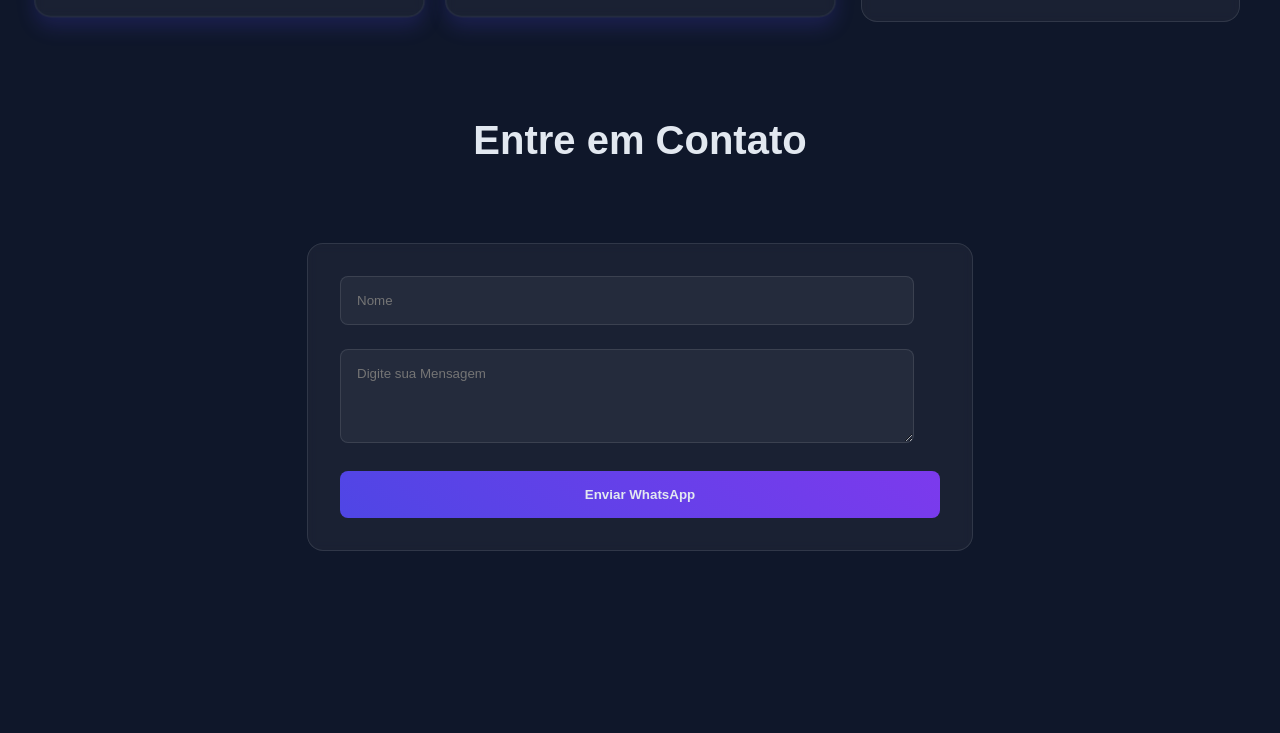
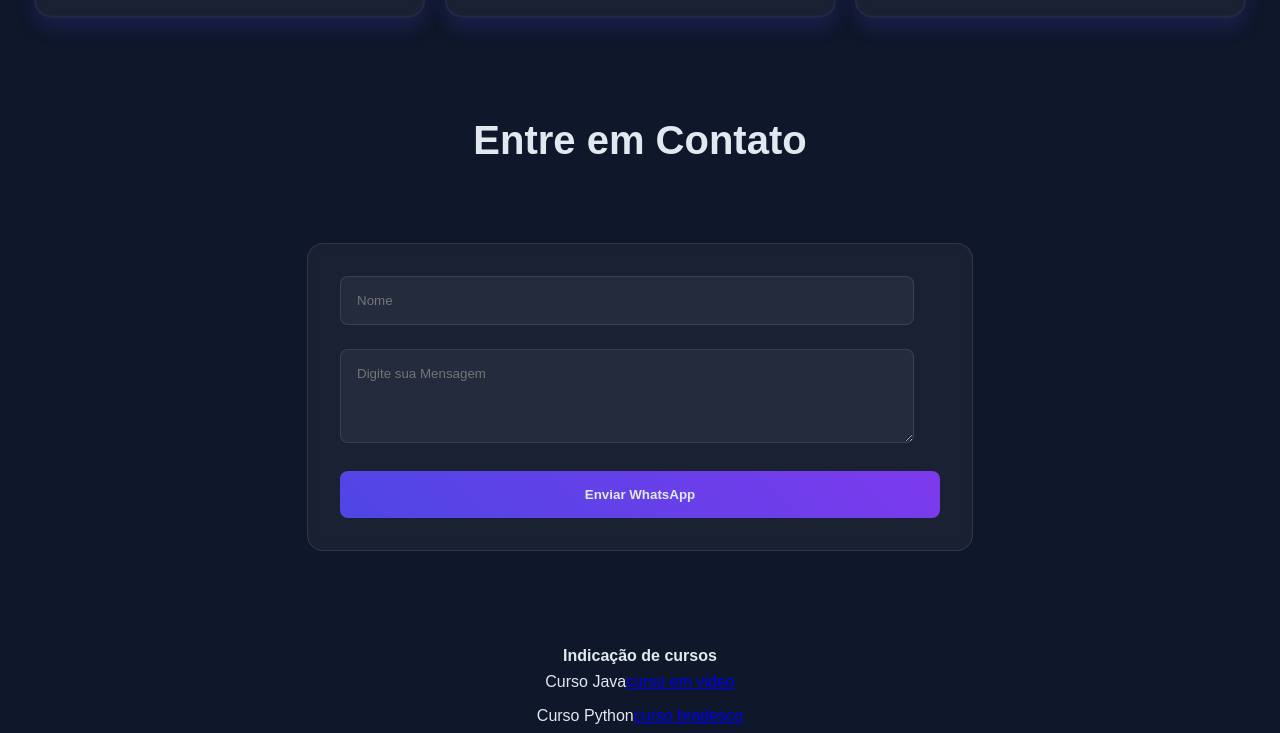
Before and after one commit to esterleaner-arch/Atividades-frontend, a plain HTML site: page Exercicios 1/index.html in a window 1280 px wide. Shown: the part 1798-2531 px from the top of the page. Before the commit the page ends 2445 px from the top, so only its background shows below. Drawn offline with Linux system fonts and the light colour scheme.

Commit message:
Atualização no link interno e externo.

```diff
--- a/Exercicios 1/index.html
+++ b/Exercicios 1/index.html
@@ -56,9 +56,10 @@
         <h2 class="projetos-titulos">Meus Projetos</h2>
         <div class="projetos-caixa">
 
+
             <div class="projetos-Java">
                 <img src="img/Projeto 1 Java.jpg" alt="Projeto 1" class="projetos-imagem">
-                <div class="caixa-textos-projetos">
+                  <div class="caixa-textos-projetos">
                   <h3 class="Inf-projetos">Java</h3>
                   <p class="paragrafo-projetos">Faça como um programador. Quando tudo está errado e confuso, apague tudo e recomece do zero. Orlando Cordeiro</p>
 
@@ -121,11 +122,14 @@
         const url = `https://wa.me/${telefone}?text=${msgFormatada}`
 
         window.open(url,'_blank')
-
         }
 
+    </script>
 
-    </script>
-</body>
+        <h1 class="Curso">Indicação de cursos</h1>
+        <p class="Link-Java">Curso Java<a href="https://www.cursoemvideo.com/curso/java-basico/" target="_blank" rel="external">curso em video</a></p>
+        <p class="Link-Python">Curso Python<a href="https://www.ev.org.br/cursos/linguagem-de-programacao-python-basico"target="_blank" rel="external">curso bradesco</a></p>
 
+
+    </body>
 </html>
--- a/Exercicios 1/styles.css
+++ b/Exercicios 1/styles.css
@@ -135,7 +135,7 @@
     margin: 0 auto;
 }
 
-.projetos-Java, .projetos-Python, .projetos-PHP:hover{
+.projetos-Java,.projetos-Python, .projetos-PHP{
     box-shadow: 0 10px 20px rgba(79,70,229,0.2);
     transform: translateY(-10px) scale(1.03);
 }
@@ -224,3 +224,15 @@
     transform: translateY(-4px);
     box-shadow: 0 5px 15px rgba(79,70,229,0.4);
 }
+
+.Curso{
+    text-align: center;
+    font-size: 1rem;
+    color: var(--claro);
+}
+.Link-Java, .Link-Python{
+    text-align: center;
+    font-size: 1rem;
+    color: var(--claro);
+    padding: 0.5rem 2rem;
+}
```
